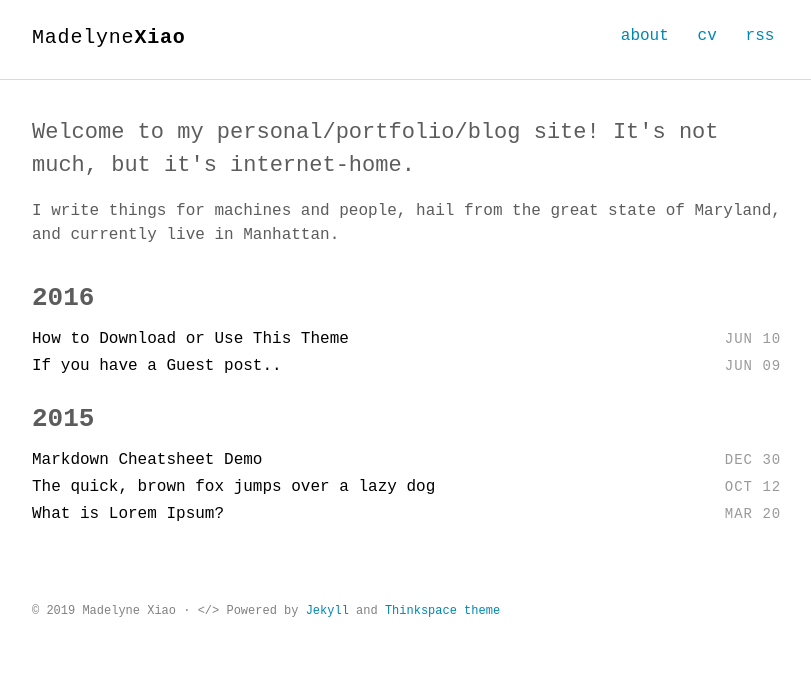
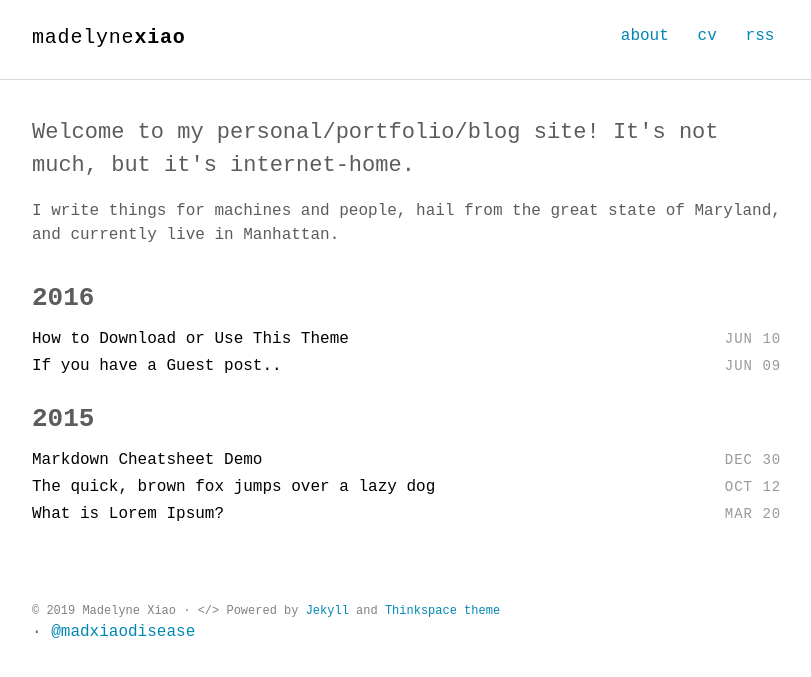
Before and after one commit to madelyne/madelyne.github.io, a Jekyll site: the page built from index.html, in a window 1280 px wide. Shown: the top 677 px of the page, without its empty margins (232-1043 px from the left). Built offline with Jekyll 4.4.1, drawn with Linux system fonts in a browser that asks for light colours; some web fonts are replaced.

Commit message:
updated case

```diff
--- a/_config.yml
+++ b/_config.yml
@@ -1,6 +1,6 @@
 # Site settings
-title_left    : "Madelyne"
-title_right   : "Xiao" # default: ""
+title_left    : "madelyne"
+title_right   : "xiao" # default: ""
 description   : "Madelyne Xiao's personal and portfolio website."
 keywords      : "madelyne, xiao, amnh, new yorker, stanford, portfolio, personal, contact"
 url           : https://madelyne.github.io # site url
--- a/_includes/footer.html
+++ b/_includes/footer.html
@@ -1,5 +1,5 @@
 <footer class="site-footer">
   <div class="container">
-    <small class="block">&copy; {{ site.time | date: '%Y' }} {{ site.author.name }} &middot; &lt;/&gt; Powered by <a href="https://jekyllrb.com/">Jekyll</a> and <a href="https://github.com/heiswayi/thinkspace">Thinkspace theme</a></small>
+    <small class="block">&copy; {{ site.time | date: '%Y' }} {{ site.author.name }} &middot; &lt;/&gt; Powered by <a href="https://jekyllrb.com/">Jekyll</a> and <a href="https://github.com/heiswayi/thinkspace">Thinkspace theme</a></small> &middot; <a href="https://twitter.com/madxiaodisease">@madxiaodisease</a>
   </div>
 </footer>
```
